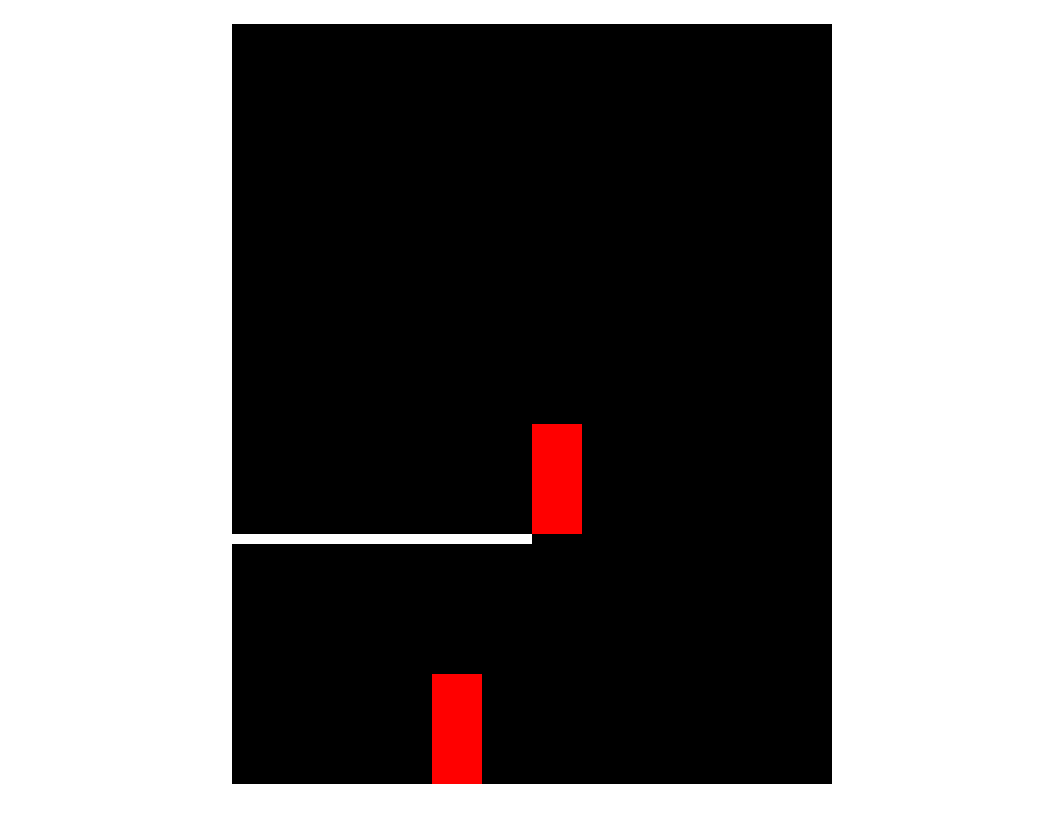
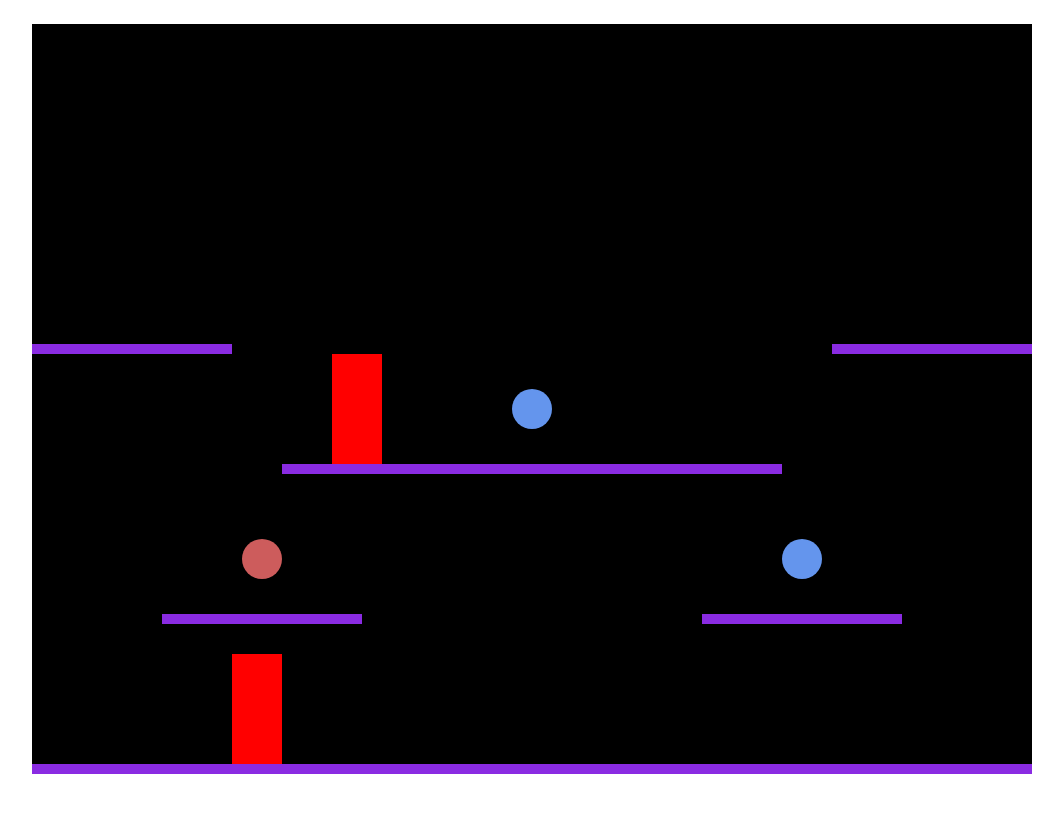
Before and after one commit to tyson314/PlatformerSummer2023, a plain HTML site: page index.html in a window 1280 px wide. Shown: the whole page, without its empty margins (108-1171 px from the left). Drawn offline with nearby package versions, Linux system fonts and the light colour scheme.

Commit message:
Implemented powerups
Still needed: invincibility implementation (must program attacks first),
visual powerup effect (gradient animation)

```diff
--- a/index.html
+++ b/index.html
@@ -30,6 +30,7 @@
       <br/>
     </footer>
 
+    <script src="orb.js"></script>
     <script src="platform.js"></script>
     <script src="player.js"></script>
     <script src="index.js"></script>
--- a/index.js
+++ b/index.js
@@ -1,21 +1,16 @@
 const canvas = document.querySelector('canvas')
 const c = canvas.getContext('2d')
 
-const gravity = 3
+const gravity = 4.5
 
-canvas.width = 600
-canvas.height = 770
+const smallPlatformWidth = 200
+const largePlatformWidth = 500
+
+canvas.width = 1000
+canvas.height = 750
 
 c.fillRect(0, 0, canvas.width, canvas.height)
 
-const groundPlatform = new Platform({
-  position: {x: 0, y: canvas.height - platformHeight},
-  width: canvas.width
-})
-const platform2 = new Platform({
-  position: {x: 0, y: canvas.height - 250 - platformHeight},
-  width: canvas.width / 2
-})
 const playerOne = new Player({
   position: { x: 200,  y: 500 },
   velocity: { x: 0, y: 0 }
@@ -39,7 +34,41 @@ const keys = {
   ArrowUp: { pressed: false }
 }
 
-const platforms = [groundPlatform, platform2]
+const platforms =
+[ new Platform({
+  position: {x: 0, y: canvas.height - platformHeight},
+  width: canvas.width
+}), new Platform({
+  position: {x: 130, y: canvas.height - 150 - platformHeight},
+  width: smallPlatformWidth
+}), new Platform({
+  position: {x: canvas.width - smallPlatformWidth - 130, y: canvas.height - 150 - platformHeight},
+  width: smallPlatformWidth
+}), new Platform({
+  position: {x: canvas.width / 2 - 250, y: canvas.height - platformHeight - 300},
+  width: largePlatformWidth
+}), new Platform({
+  position: {x: 0, y: canvas.height - platformHeight - 420},
+  width: smallPlatformWidth
+}),
+new Platform({
+  position: {x: canvas.width - smallPlatformWidth, y: canvas.height - platformHeight - 420},
+  width: smallPlatformWidth
+})]
+
+const orbs = [ new Orb({
+  position: {
+    x: smallPlatformWidth / 2 + 130,
+    y: canvas.height - 160 - playerOne.height / 2 }
+}), new Orb({
+  position: {
+    x: canvas.width - smallPlatformWidth / 2 - 130,
+    y: canvas.height - 160 - playerOne.height / 2 }
+}), new Orb({
+  position: {
+    x: canvas.width / 2,
+    y: canvas.height - 310 - playerOne.height / 2 }
+})]
 
 function animate() {
   window.requestAnimationFrame(animate)
@@ -48,8 +77,11 @@ function animate() {
   for (const platform of platforms) {
     platform.update()
   }
-  playerOne.update(platforms)
-  playerTwo.update(platforms)
+  for (const orb of orbs) {
+    orb.update()
+  }
+  playerOne.update(platforms, orbs)
+  playerTwo.update(platforms, orbs)
   movePlayer()
   moveEnemy()
 }
--- /dev/null
+++ b/orb.js
@@ -0,0 +1,57 @@
+
+
+class Orb {
+  constructor({position}) {
+    this.position = position
+    this.radius = 20
+    this.type = this.selectType()
+    this.respawnCount = Math.floor(Math.random() * 150 + 75)
+    this.spawned = false
+  }
+
+  draw() {
+    if (this.type === 'speedBoost') {
+      c.fillStyle = 'cornflowerblue'
+    }
+    else if (this.type === 'invincibility') {
+      c.fillStyle  = 'indianred'
+    }
+    else if (this.type === 'powerJump') {
+      c.fillStyle = 'greenyellow'
+    }
+    c.beginPath()
+    c.arc(this.position.x, this.position.y, this.radius, 0, 2 * Math.PI)
+    c.fill()
+  }
+
+  update() {
+    if (this.spawned) {
+      this.draw()
+    }
+    if (this.respawnCount === 0) {
+      this.spawned = true
+    }
+    else {
+      this.respawnCount--
+    }
+  }
+
+  consume() {
+    this.spawned = false
+    this.respawnCount = Math.floor(Math.random() * 150 + 75)
+    this.selectType()
+  }
+
+  selectType() {
+    let typeSelector = Math.floor(Math.random() * 3)
+    if (typeSelector === 0) {
+      return 'speedBoost'
+    }
+    else if (typeSelector === 1) {
+      return 'invincibility'
+    }
+    else if (typeSelector === 2) {
+      return 'powerJump'
+    }
+  }
+}
--- a/platform.js
+++ b/platform.js
@@ -1,17 +1,15 @@
 const platformHeight = 10
 
 class Platform {
-
   constructor({position, width}) {
     this.position = position
     this.width = width
   }
 
   draw() {
-    c.fillStyle = 'white'
+    c.fillStyle = 'blueviolet'
     c.fillRect(this.position.x, this.position.y, this.width, platformHeight)
   }
-
   update() {
     this.draw()
   }
--- a/player.js
+++ b/player.js
@@ -1,12 +1,21 @@
+const playerHeight = 110
+const playerWidth = 50
+const baseSpeed = 18
+
 class Player {
   constructor({position, velocity}) {
     this.position = position
     this.velocity = velocity
-    this.height = 110
-    this.width = 50
-    this.movementSpeed = 10
+
+    this.height = playerHeight
+    this.width = playerWidth
+    this.movementSpeed = baseSpeed
+
     this.lastKey = null
     this.onPlatform = false
+
+    this.powerUpTimer = 0
+    this.currentPowerUp = null
   }
 
   draw() {
@@ -14,9 +23,10 @@ class Player {
     c.fillRect(this.position.x, this.position.y, this.width, this.height)
   }
 
-  update(platforms) {
+  update(platforms, orbs) {
     this.draw()
     this.detectPlatformCollisions(platforms)
+    this.detectOrbCollisions(orbs)
     this.position.x += this.velocity.x
     if ((this.position.x + this.velocity.x + this.width > canvas.width)) {
       this.position.x = canvas.width - this.width
@@ -26,24 +36,37 @@ class Player {
     }
     this.position.y += this.velocity.y
     this.velocity.y += gravity
-  }
 
-  jump() {
-    if (this.onPlatform) {
-      this.velocity.y = -28
+    if (this.powerUpTimer > 0) {
+      this.powerUpTimer--
+    }
+    if (this.powerUpTimer === 0) {
+      if (this.currentPowerUp === 'speedBoost') {
+        this.movementSpeed = baseSpeed
+      }
+      this.currentPowerUp = null
     }
   }
 
+  //Player Controls
+  jump() {
+    if (this.onPlatform) {
+      this.velocity.y = -40
+      if (this.currentPowerUp === 'powerJump') {
+        this.velocity.y = -60
+      }
+    }
+  }
   crouch() {
     this.height /= 2
     this.position.y += this.height
   }
-
   uncrouch() {
     this.position.y -= this.height
     this.height *= 2
   }
 
+  //Platform Collision Logic
   detectPlatformCollisions(platforms) {
 
     for (const platform of platforms) {
@@ -54,20 +77,58 @@ class Player {
     }
     this.onPlatform = false
   }
-
   isAbovePlatform(platform) {
     return (platform.position.x <= this.position.x + this.width + this.velocity.x
       && platform.position.x + platform.width >= this.position.x + this.velocity.x
       && this.position.y + this.height <= platform.position.y)
   }
-
   wouldPassThroughPlatform(platform) {
     return (this.position.y + this.height + this.velocity.y >= platform.position.y)
   }
-
   platformCollision(platform) {
     this.velocity.y = 0
     this.position.y = platform.position.y - this.height
     this.onPlatform = true
   }
+
+  detectOrbCollisions(orbs) {
+    for (const orb of orbs) {
+      console.log(orb)
+      if (this.detectOrbCollision(orb)) {
+        console.log(this)
+        this.consumeOrb(orb)
+        if (orb.type === 'speedBoost') {
+          this.applySpeedBoost()
+        }
+        if (orb.type === 'invincibility') {
+          this.applyInvincibility()
+        }
+        if (orb.type === 'powerJump') {
+          this.applyPowerJump()
+        }
+      }
+    }
+  }
+  detectOrbCollision(orb) {
+    return (this.position.x < orb.position.x + orb.radius
+      && this.position.x + this.width > orb.position.x - orb.radius
+      && this.position.y < orb.position.y + orb.radius
+      && this.position.y + this.height > orb.position.y - orb.radius
+      && orb.spawned
+      && this.currentPowerUp === null)
+  }
+  consumeOrb(orb) {
+    orb.consume()
+    this.powerUpTimer = 75
+  }
+  applySpeedBoost() {
+    this.currentPowerUp = 'speedBoost'
+    this.movementSpeed *= 1.5
+  }
+  applyInvincibility() {
+    this.currentPowerUp = 'invincibility'
+  }
+  applyPowerJump() {
+    this.currentPowerUp = 'powerJump'
+  }
 }
```
Also changed, not shown: todo.txt (added), 1 other file.
